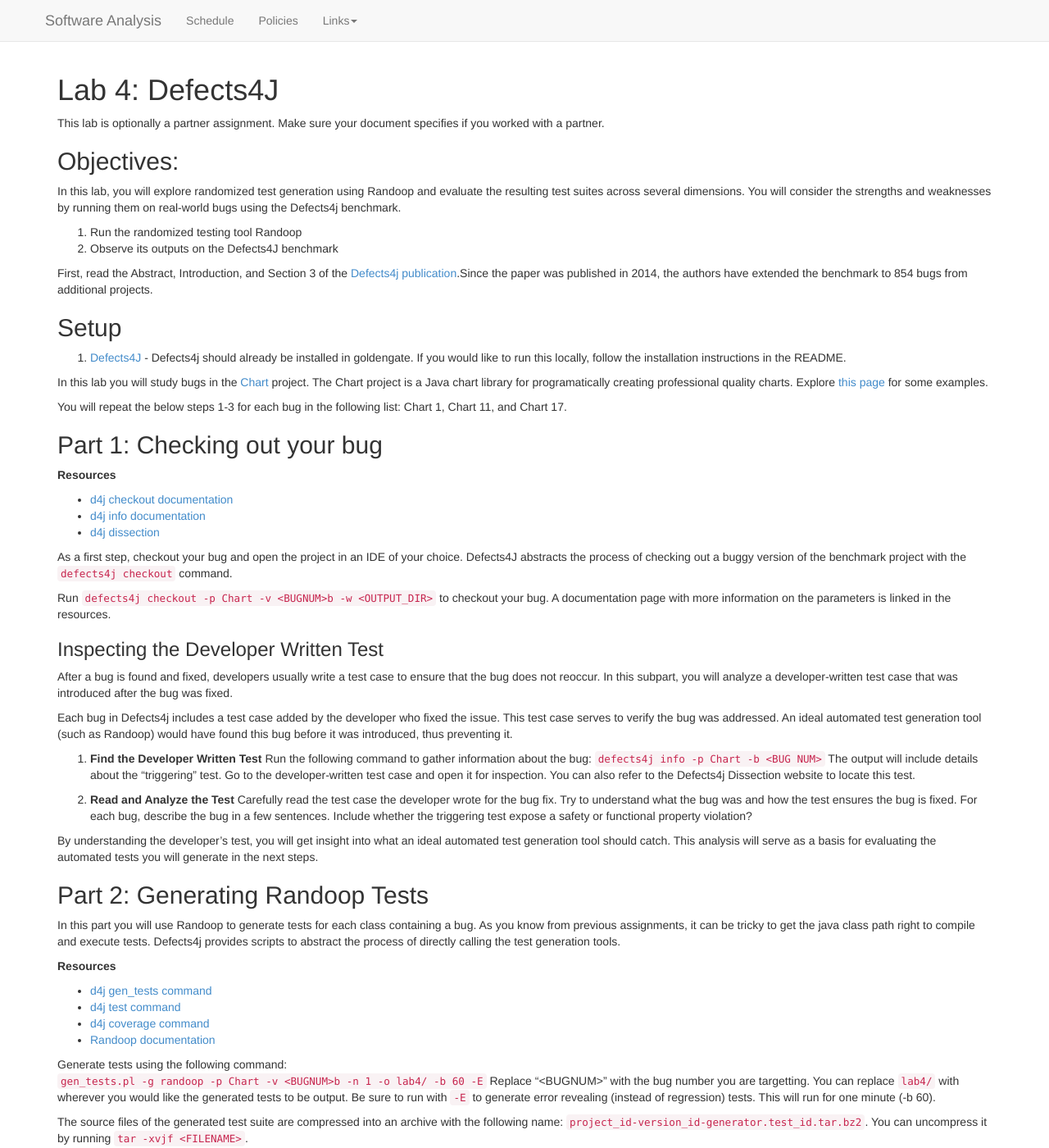
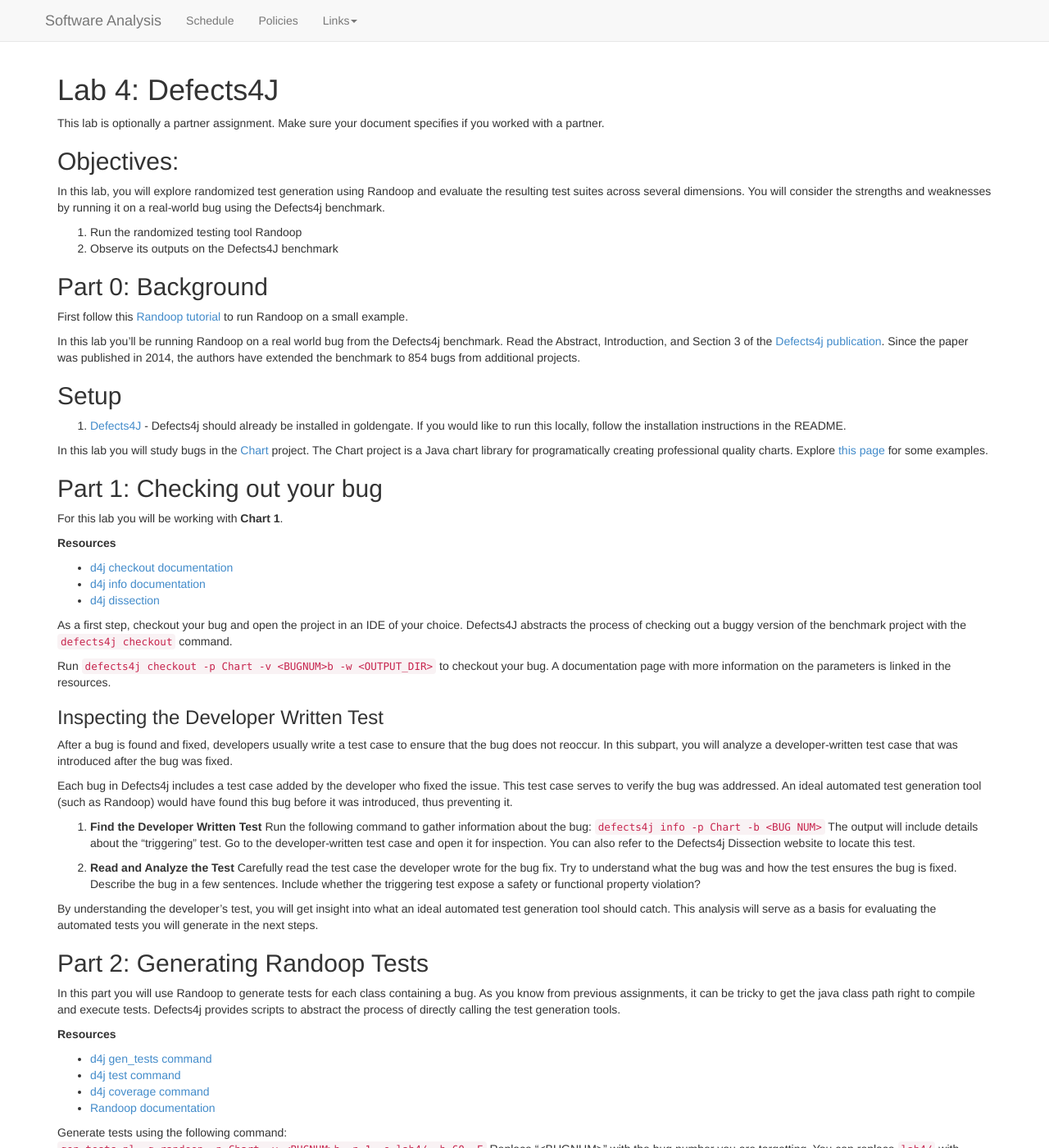
Before and after one commit to bmc-cs-software-analysis/383, a Jekyll site: the page built from labs/Lab04.md, in a window 1280 px wide and 1400 px high. Shown: the whole window at 82% size. Built offline with Jekyll 4.4.1, drawn with Linux system fonts in a browser that asks for light colours; nearby versions of some CDN libraries; some of the changed text lies outside the part shown.

Commit message:
randoop tutorial

```diff
--- a/labs/Lab04.md
+++ b/labs/Lab04.md
@@ -52,22 +52,25 @@
 
 ## Objectives:
 
-In this lab, you will explore randomized test generation using Randoop and evaluate the resulting test suites across several dimensions. You will consider the strengths and weaknesses by running them on real-world bugs using the Defects4j benchmark.
+In this lab, you will explore randomized test generation using Randoop and evaluate the resulting test suites across several dimensions. You will consider the strengths and weaknesses by running it on a real-world bug using the Defects4j benchmark.
 
 1. Run the randomized testing tool Randoop
 2. Observe its outputs on the Defects4J benchmark
 
-First, read the Abstract, Introduction, and Section 3 of the [Defects4j publication](https://homes.cs.washington.edu/~mernst/pubs/bug-database-issta2014.pdf).Since the paper was published in 2014, the authors have extended the benchmark to 854 bugs from additional projects.
+## Part 0: Background
+
+First follow this [Randoop tutorial](https://elizabethdinella.github.io/blog-posts/randoop/) to run Randoop on a small example.
+
+In this lab you'll be running Randoop on a real world bug from the Defects4j benchmark. Read the Abstract, Introduction, and Section 3 of the [Defects4j publication](https://homes.cs.washington.edu/~mernst/pubs/bug-database-issta2014.pdf). Since the paper was published in 2014, the authors have extended the benchmark to 854 bugs from additional projects.
 
 ## Setup
 1. [Defects4J](https://github.com/rjust/defects4j) - Defects4j should already be installed in goldengate. If you would like to run this locally, follow the installation instructions in the README.
 
 In this lab you will study bugs in the [Chart](https://www.jfree.org/jfreechart/) project. The Chart project is a Java chart library for programatically creating professional quality charts. Explore [this page](https://www.jfree.org/jfreechart/samples.html) for some examples.
 
-You will repeat the below steps 1-3 for each bug in the following list:
-Chart 1, Chart 11, and Chart 17.
+## Part 1: Checking out your bug
 
-## Part 1: Checking out your bug
+For this lab you will be working with **Chart 1**.
 
 **Resources**
 - [d4j checkout documentation](http://defects4j.org/html_doc/d4j/d4j-checkout.html)
@@ -91,7 +94,7 @@
 
 
 2. **Read and Analyze the Test**
-    Carefully read the test case the developer wrote for the bug fix. Try to understand what the bug was and how the test ensures the bug is fixed. For each bug, describe the bug in a few sentences. Include whether the triggering test expose a safety or functional property violation?
+    Carefully read the test case the developer wrote for the bug fix. Try to understand what the bug was and how the test ensures the bug is fixed. Describe the bug in a few sentences. Include whether the triggering test expose a safety or functional property violation?
 
 By understanding the developer's test, you will get insight into what an ideal automated test generation tool should catch. This analysis will serve as a basis for evaluating the automated tests you will generate in the next steps.
 
@@ -125,8 +128,8 @@
 
 ## Submission
 Submit a document answering the following questions to Gradescope:
-1. Part 1: Description of each bug. Does the trigger test expose a safety or functional property violation?
-2. Part 2: Randoop Results for each bug. Include the number of tests generated, if any trigger the bug, and the line and branch coverage.
+1. Part 1: Description of your bug. Does the trigger test expose a safety or functional property violation?
+2. Part 2: Randoop Results for your bug. Include the number of tests generated, if any trigger the bug, and the line and branch coverage.
 3. Discuss differences between the Randoop generated tests and the developer written test.
 
 Remember to clearly indicate if you worked with a partner on this assignment.
```
